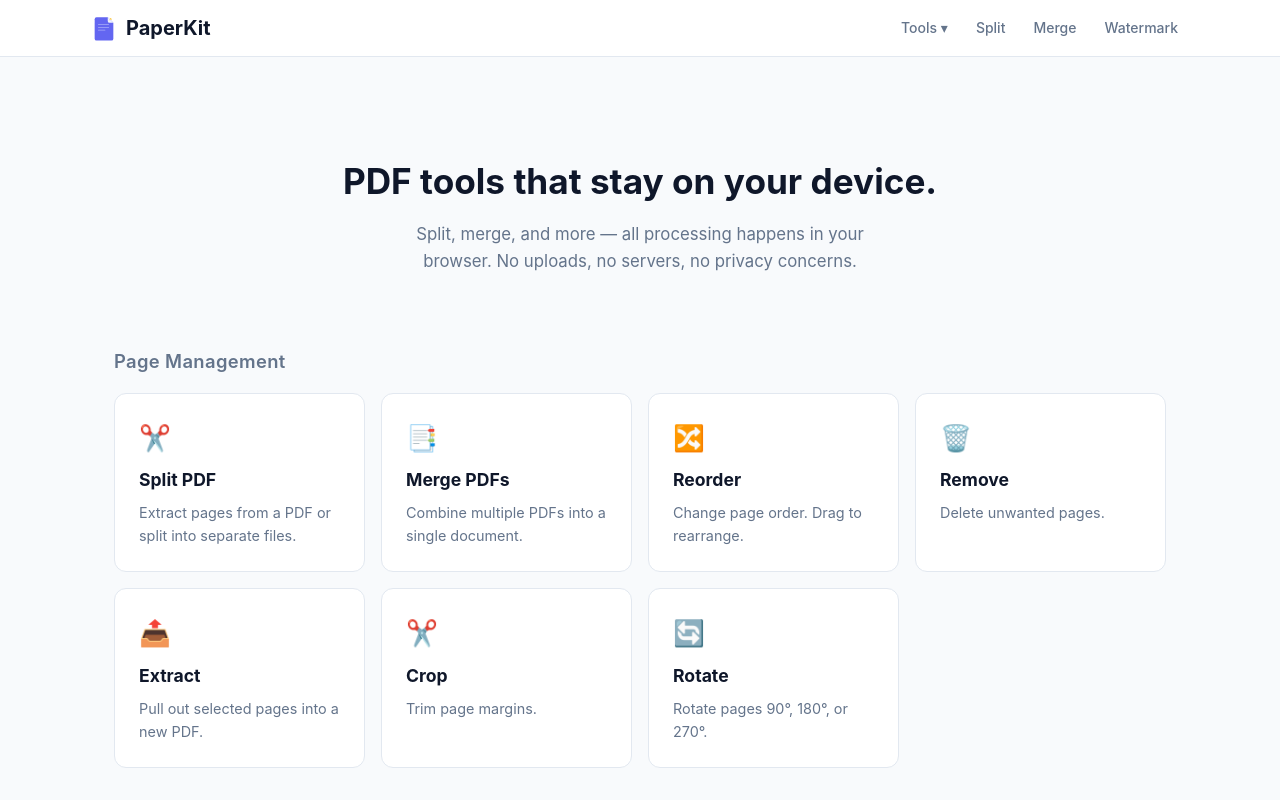
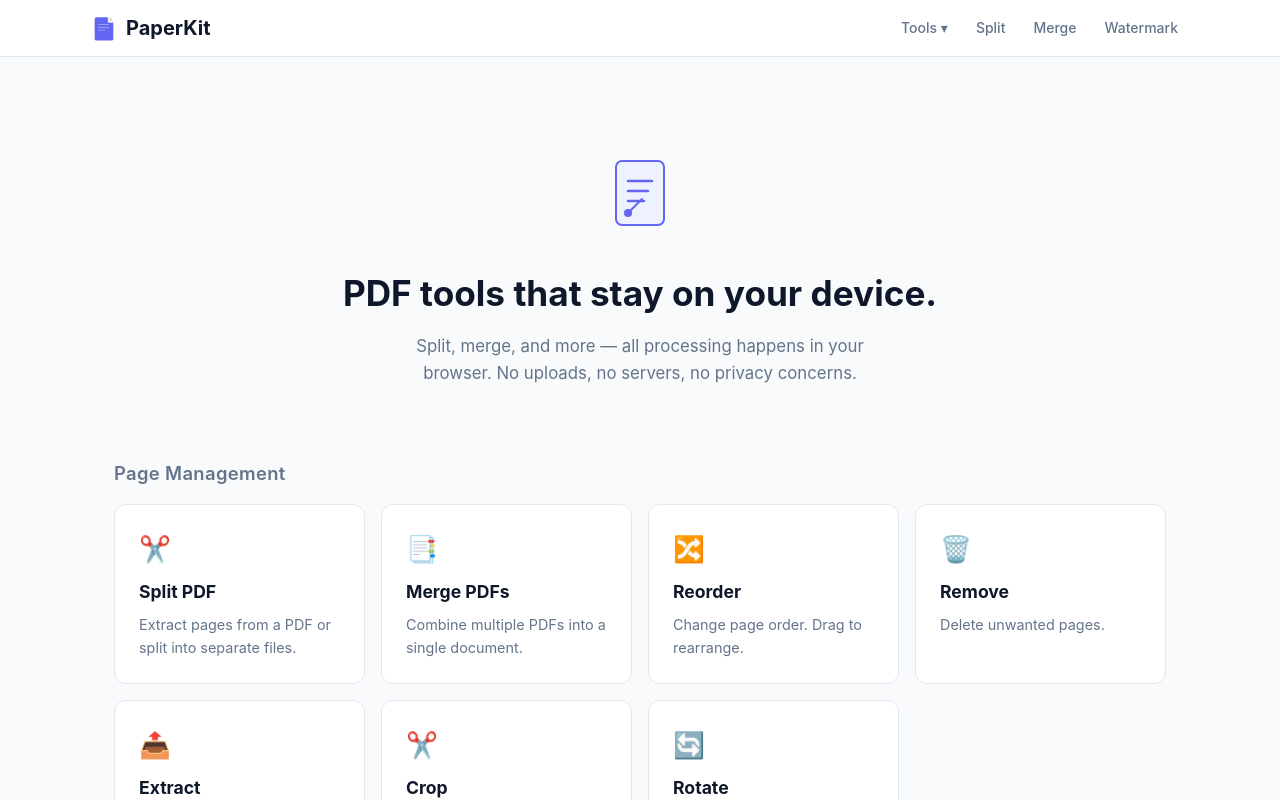
Before and after one commit to tedhermes/paperkit, a SvelteKit app: page / in a window 1280 px wide. Shown: the top 800 px of the page. Built offline with nearby package versions, Linux system fonts and the light colour scheme.

Commit message:
feat: add hero illustration, finalize DESIGN_AUDIT
- Add inline SVG document/search illustration to hero section
- Update DESIGN_AUDIT.md: mark all 20 items as resolved (18 fixed, 2 N/A)
- All critical (C1-C4), medium (M1-M7), and minor (m1-m9) issues resolved

```diff
--- a/src/routes/+page.svelte
+++ b/src/routes/+page.svelte
@@ -41,6 +41,16 @@
 </svelte:head>
 
 <section class="hero">
+  <div class="hero-illustration" aria-hidden="true">
+    <svg width="80" height="80" viewBox="0 0 80 80" fill="none" xmlns="http://www.w3.org/2000/svg">
+      <rect x="16" y="8" width="48" height="64" rx="6" fill="var(--accent-light)" stroke="var(--accent)" stroke-width="2"/>
+      <line x1="28" y1="28" x2="52" y2="28" stroke="var(--accent)" stroke-width="2.5" stroke-linecap="round"/>
+      <line x1="28" y1="38" x2="48" y2="38" stroke="var(--accent)" stroke-width="2.5" stroke-linecap="round"/>
+      <line x1="28" y1="48" x2="44" y2="48" stroke="var(--accent)" stroke-width="2.5" stroke-linecap="round"/>
+      <circle cx="28" cy="60" r="4" fill="var(--accent)"/>
+      <line x1="30" y1="58" x2="42" y2="46" stroke="var(--accent)" stroke-width="2" stroke-linecap="round"/>
+    </svg>
+  </div>
   <h1>PDF tools that stay on your device.</h1>
   <p>Split, merge, and more — all processing happens in your browser. No uploads, no servers, no privacy concerns.</p>
 </section>
@@ -64,6 +74,12 @@
   .hero {
     text-align: center;
     padding: 3rem 0 2rem;
+    display: flex;
+    flex-direction: column;
+    align-items: center;
+  }
+  .hero-illustration {
+    margin-bottom: 1.5rem;
   }
   .hero h1 {
     font-size: 2.2rem;
```
Also changed, not shown: 1 other file (tests, documents, lock files or other folders).
